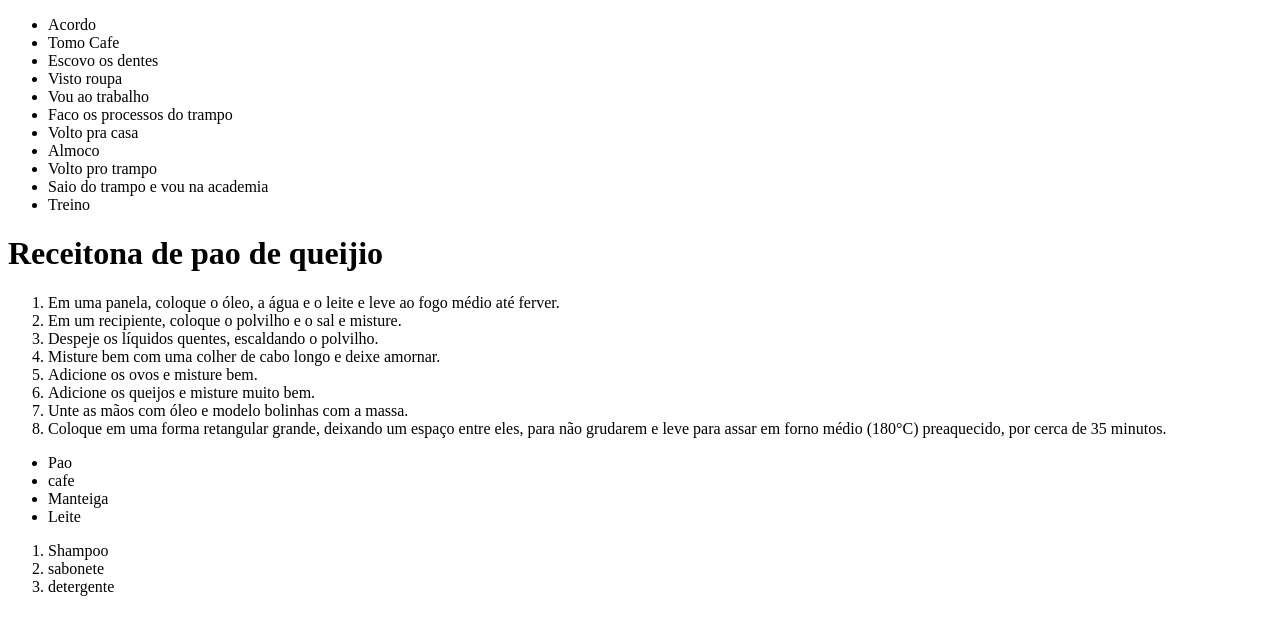
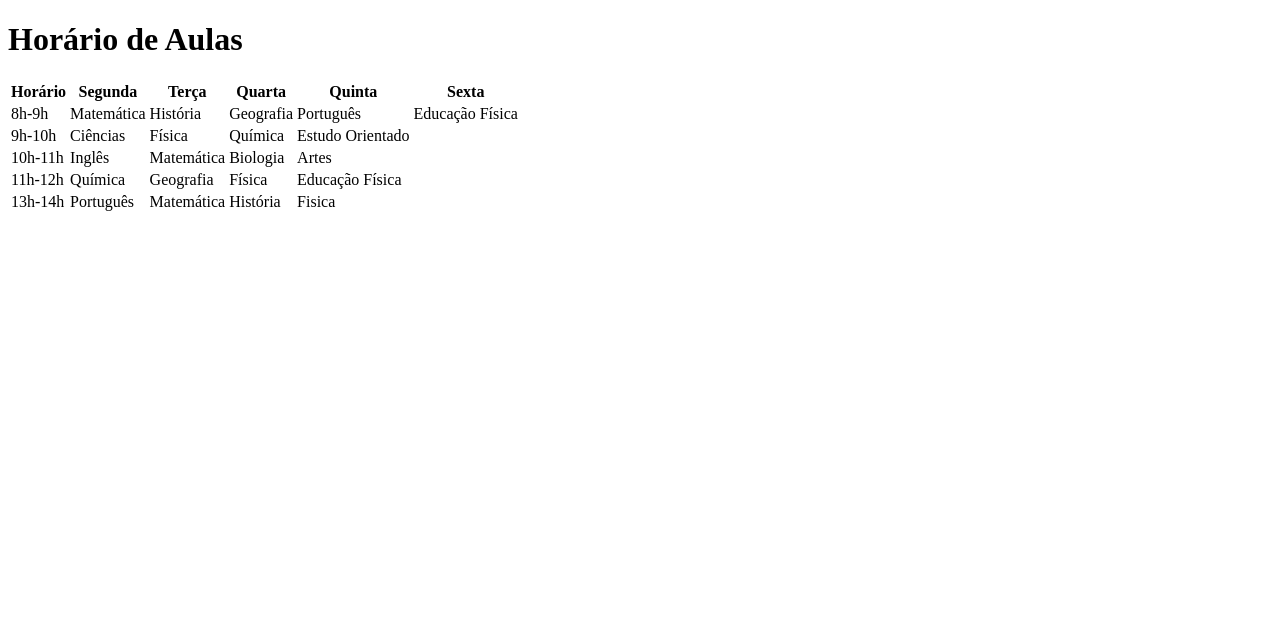
Before and after one commit to HectorStimer/Lista-1-, a plain HTML site: page index.html in a window 1280 px wide. Drawn offline with Linux system fonts and the light colour scheme.

Commit message:
Trabalho 2

```diff
--- a/index.html
+++ b/index.html
@@ -3,53 +3,61 @@
 <head>
     <meta charset="UTF-8">
     <meta name="viewport" content="width=device-width, initial-scale=1.0">
-    <title>Lista ordenada e desordenarda</title>
+    <title>Trabalho atrasado</title>
 </head>
 
 
 <body>
-    <ul>
-        <li>Acordo</li>
-        <li>Tomo Cafe</li>
-        <li>Escovo os dentes</li>
-        <li>Visto roupa</li>
-        <li>Vou ao trabalho</li>
-        <li>Faco os processos do trampo</li>
-        <li>Volto pra casa</li>
-        <li>Almoco</li>
-        <li>Volto pro trampo</li>
-        <li>Saio do trampo e vou na academia</li>
-        <li>Treino</li>
+    <h1>Horário de Aulas</h1>   <!--Saiu bugado alguma coisa q eu nao entendi-->
+                                <!-- peço perdao pelo atraso nao tinha onibus para levar os alunos de Santa Maria para gpv-->
 
-    </ul>
+    <table>
+            <tr>
+                <th>Horário</th>
+                <th>Segunda</th>
+                <th>Terça</th>
+                <th>Quarta</th>
+                <th>Quinta</th>
+                <th>Sexta</th>
+            </tr>
+            <tr>
+                <td>8h-9h</td>
+                <td>Matemática</td>
+                <td>História</td>
+                <td>Geografia</td>
+                <td>Português</td>
+                <td>Educação Física</td>
+            </tr>
+            <tr>
+                <td>9h-10h</td>
+                <td>Ciências</td>
+                <td>Física</td>
+                <td>Química</td>
+                <td>Estudo Orientado</td>
+            </tr>
+            <tr>
+                <td>10h-11h</td>
+                <td>Inglês</td>
+                <td>Matemática</td>
+                <td>Biologia</td>
+                <td>Artes</td>
+            </tr>
+            <tr>
+                <td>11h-12h</td>
+                <td>Química</td>
+                <td>Geografia</td>
+                <td>Física</td>
+                <td>Educação Física</td>
+            </tr>
+            <tr>
+                <td>13h-14h</td>
+                <td>Português</td>
+                <td>Matemática</td>
+                <td>História</td>
+                <td>Fisica</td>
 
-    <h1>Receitona de pao de queijio</h1>
-    <ol>
-        <li>Em uma panela, coloque o óleo, a água e o leite e leve ao fogo médio até ferver.</li>
-        <li>Em um recipiente, coloque o polvilho e o sal e misture.</li>
-        <li>Despeje os líquidos quentes, escaldando o polvilho.</li>
-        <li>Misture bem com uma colher de cabo longo e deixe amornar.</li>
-        <li>Adicione os ovos e misture bem.</li>
-        <li>Adicione os queijos e misture muito bem.</li>
-        <li>Unte as mãos com óleo e modelo bolinhas com a massa.</li>
-        <li> Coloque em uma forma retangular grande, deixando um espaço entre eles, para não grudarem e leve para assar em forno médio (180°C) preaquecido, por cerca de 35 minutos.</li>
-
-    </ol>
-
-    <ul>
-        <li> Pao </li>
-        <li> cafe </li>
-        <li>Manteiga</li>
-        <li>Leite</li>
-    </ul>
-
-    <ol>
-        <li>Shampoo</li>
-        <li>sabonete</li>
-        <li> detergente </li>
-
-
-    </ol>
-
+            </tr>
+        </tbody>
+    </table>
 </body>
 </html>
```
